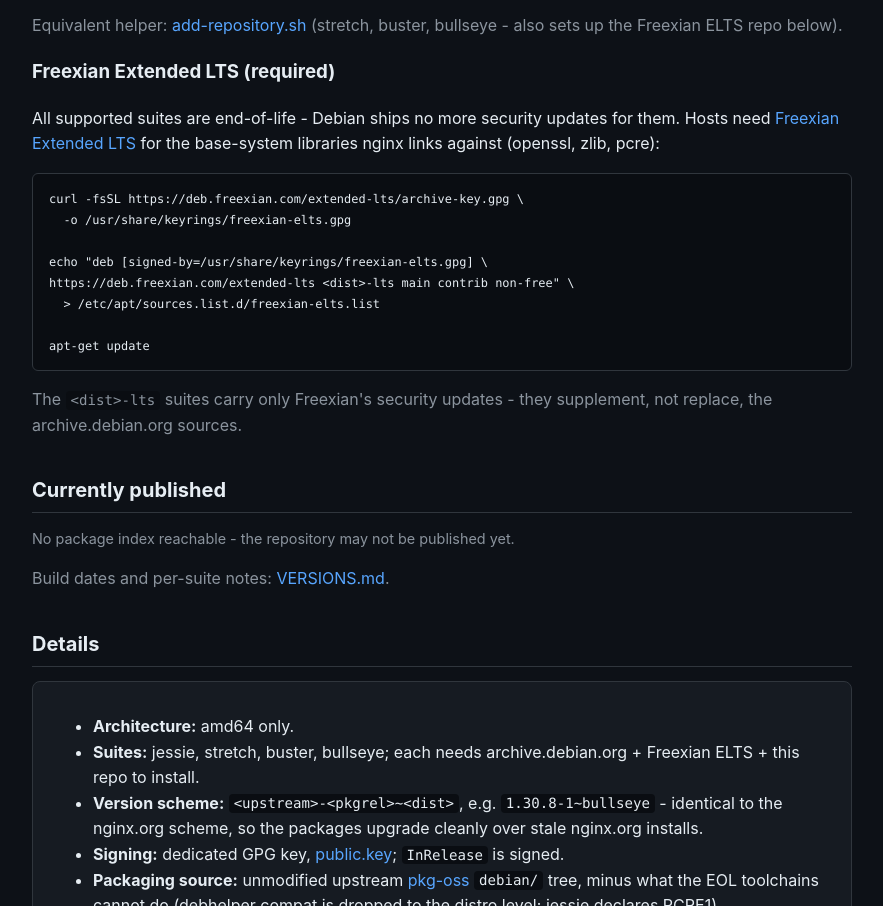
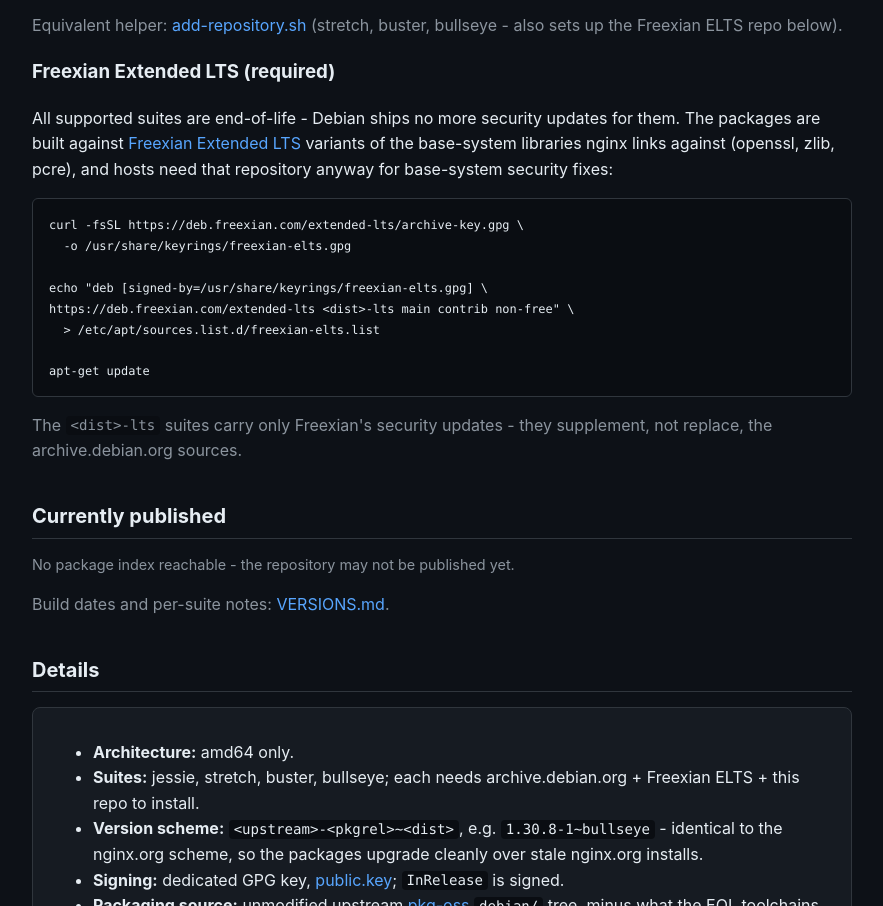
Before and after one commit to greensec/build-nginx, a plain HTML site: page site/index.html in a window 1280 px wide. Shown: the part 853-1759 px from the top of the page, without its empty margins (198-1081 px from the left). Drawn offline with Linux system fonts and the light colour scheme; no server answers.

Commit message:
build: resolve external deps from Freexian ELTS (stretch/buster/bullseye)
- build.sh adds ${DIST}-lts before installing build deps so libssl/zlib/
  pcre come from the patched ELTS variants (php-build does the same)
- stretch needs apt-transport-https for the https repo - also fixed in
  Dockerfile.stretch where the ELTS update was failing silently
- jessie stays archive-only: hosts get no ELTS repo, ELTS-versioned deps
  would be unsatisfiable

```diff
--- a/site/index.html
+++ b/site/index.html
@@ -84,9 +84,10 @@ apt-get install nginx   # upgrades the nginx.org package in place</code></pre>
 
   <h3>Freexian Extended LTS (required)</h3>
   <p>
-    All supported suites are end-of-life - Debian ships no more security updates for them. Hosts
-    need <a href="https://www.freexian.com/lts/extended/">Freexian Extended LTS</a> for the
-    base-system libraries nginx links against (openssl, zlib, pcre):
+    All supported suites are end-of-life - Debian ships no more security updates for them. The
+    packages are built against <a href="https://www.freexian.com/lts/extended/">Freexian Extended
+    LTS</a> variants of the base-system libraries nginx links against (openssl, zlib, pcre), and
+    hosts need that repository anyway for base-system security fixes:
   </p>
 <pre><code>curl -fsSL https://deb.freexian.com/extended-lts/archive-key.gpg \
   -o /usr/share/keyrings/freexian-elts.gpg
```
Also changed, not shown: 3 other files.
